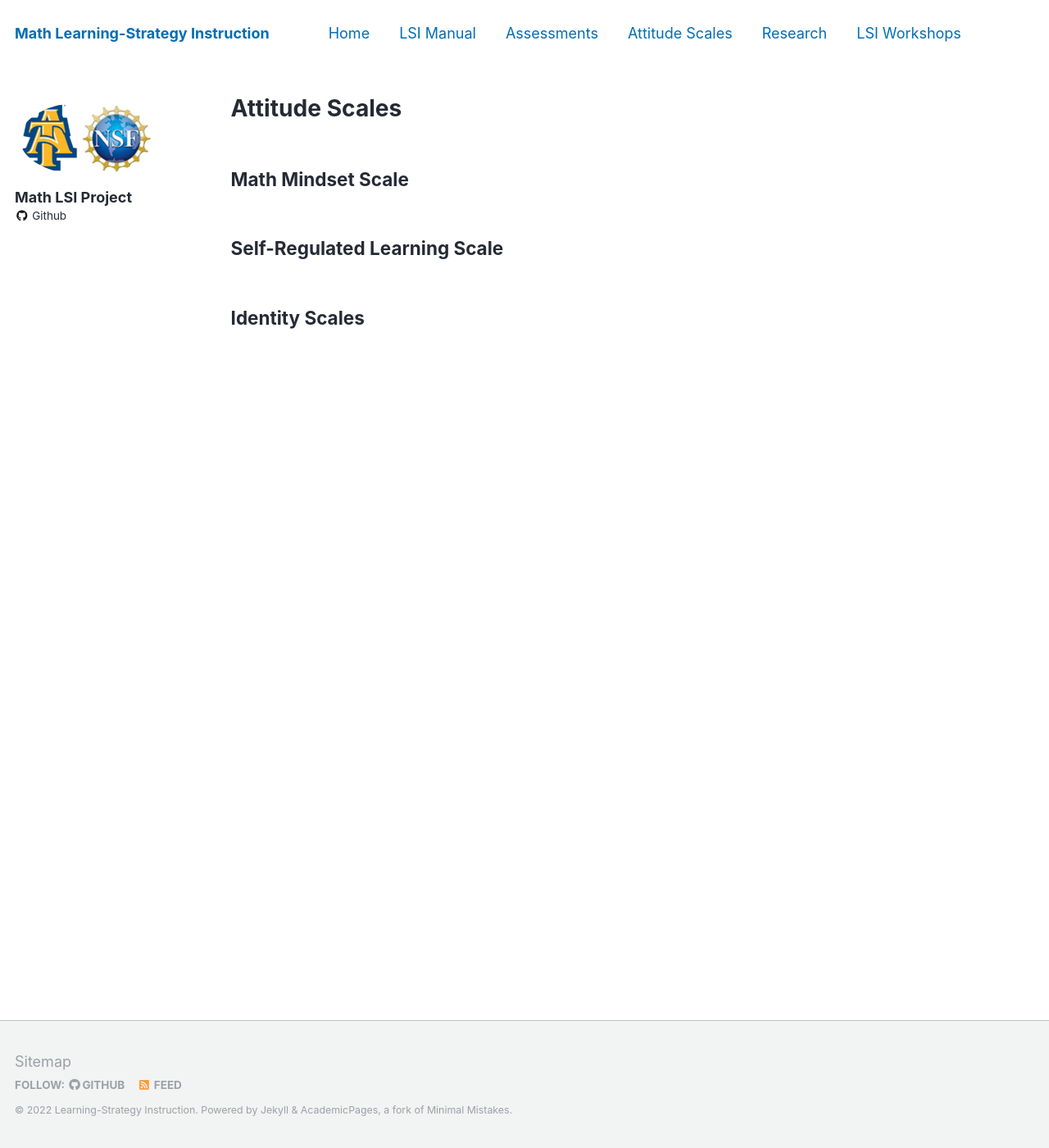
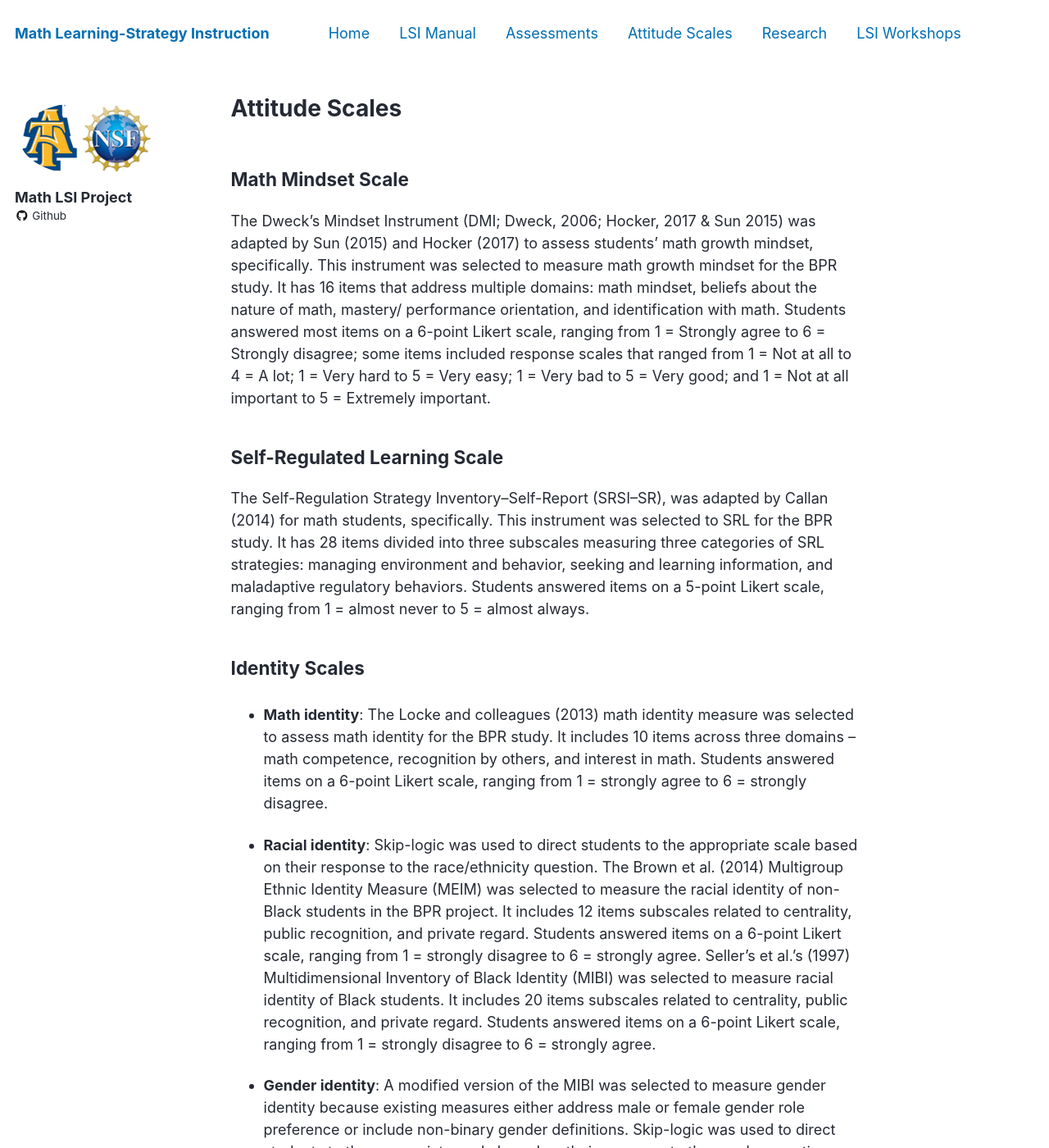
Before and after one commit to mathlsincat/mathlsincat.github.io, a Jekyll site: the page built from _pages/scales.md, in a window 1280 px wide and 1400 px high. Shown: the whole window at 82% size. Built offline with Jekyll 4.4.1, drawn with Linux system fonts in a browser that asks for light colours; some of the changed text lies outside the part shown.

Commit message:
update scales.md

```diff
--- a/_pages/scales.md
+++ b/_pages/scales.md
@@ -7,6 +7,16 @@ title: "Attitude Scales"
 
 ## Math Mindset Scale
 
+The Dweck’s Mindset Instrument (DMI; Dweck, 2006; Hocker, 2017 & Sun 2015) was adapted by Sun (2015) and Hocker (2017) to assess students’ math growth mindset, specifically. This instrument was selected to measure math growth mindset for the BPR study. It has 16 items that address multiple domains: math mindset, beliefs about the nature of math, mastery/ performance orientation, and identification with math. Students answered most items on a 6-point Likert scale, ranging from 1 = Strongly agree to 6 = Strongly disagree; some items included response scales that ranged from 1 = Not at all to 4 = A lot; 1 = Very hard to 5 = Very easy; 1 = Very bad to 5 = Very good; and 1 = Not at all important to 5 = Extremely important.
+
 ## Self-Regulated Learning Scale
 
+The Self-Regulation Strategy Inventory–Self-Report (SRSI–SR), was adapted by Callan (2014) for math students, specifically. This instrument was selected to SRL for the BPR study. It has 28 items divided into three subscales measuring three categories of SRL strategies: managing environment and behavior, seeking and learning information, and maladaptive regulatory behaviors. Students answered items on a 5-point Likert scale, ranging from 1 = almost never to 5 = almost always.
+
 ## Identity Scales
+
+* **Math identity**: The Locke and colleagues (2013) math identity measure was selected to assess math identity for the BPR study. It includes 10 items across three domains – math competence, recognition by others, and interest in math. Students answered items on a 6-point Likert scale, ranging from 1 = strongly agree to 6 = strongly disagree.
+
+* **Racial identity**: Skip-logic was used to direct students to the appropriate scale based on their response to the race/ethnicity question. The Brown et al. (2014) Multigroup Ethnic Identity Measure (MEIM) was selected to measure the racial identity of non-Black students in the BPR project. It includes 12 items subscales related to centrality, public recognition, and private regard. Students answered items on a 6-point Likert scale, ranging from 1 = strongly disagree to 6 = strongly agree. Seller’s et al.’s (1997) Multidimensional Inventory of Black Identity (MIBI) was selected to measure racial identity of Black students. It includes 20 items subscales related to centrality, public recognition, and private regard. Students answered items on a 6-point Likert scale, ranging from 1 = strongly disagree to 6 = strongly agree.
+
+* **Gender identity**: A modified version of the MIBI was selected to measure gender identity because existing measures either address male or female gender role preference or include non-binary gender definitions. Skip-logic was used to direct students to the appropriate scale based on their response to the gender question. The scale includes 8 items related to centrality. Students responded to items on a 6-point Likert scale, ranging from 1 = strongly disagree to 6 = strongly agree.
```
